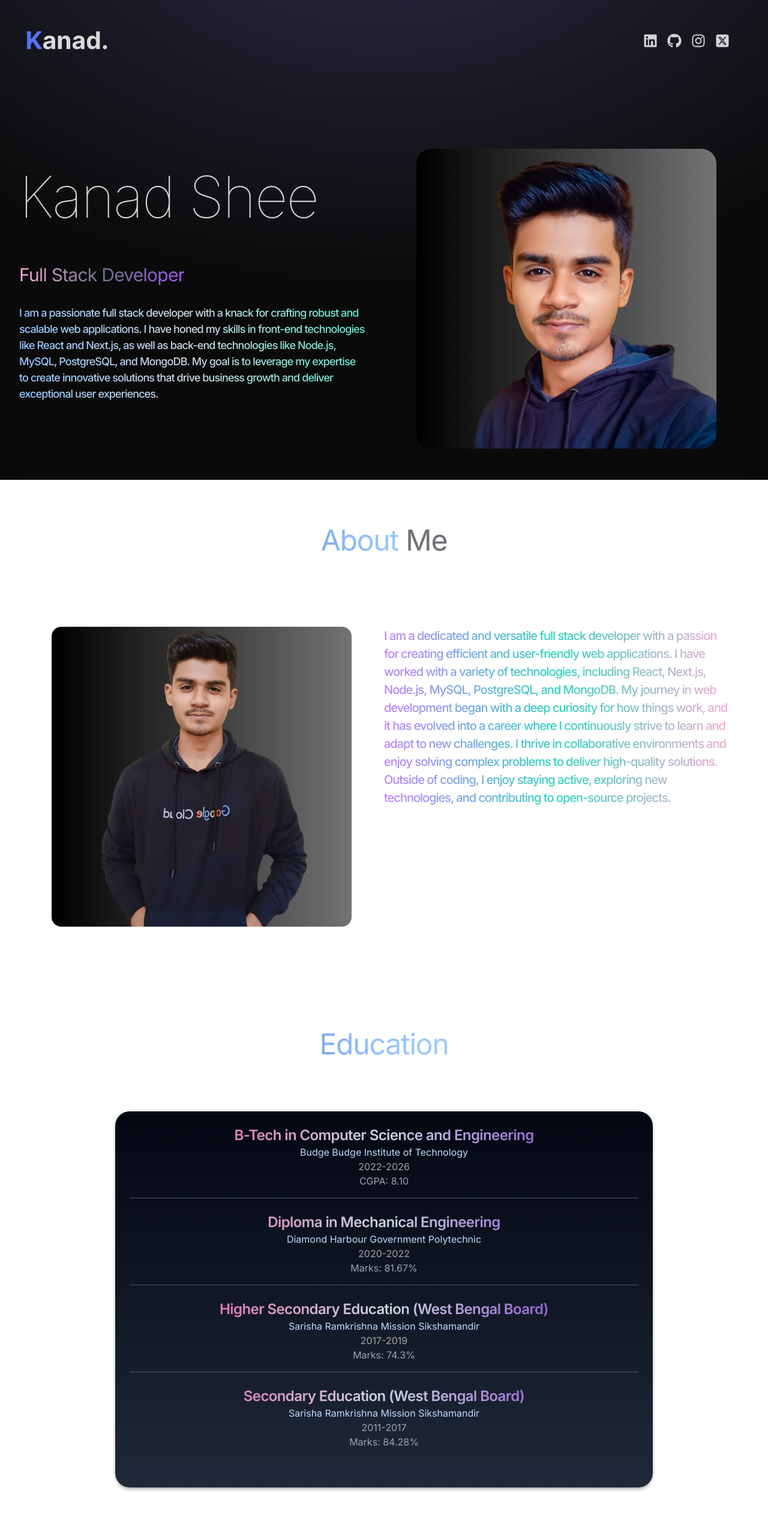
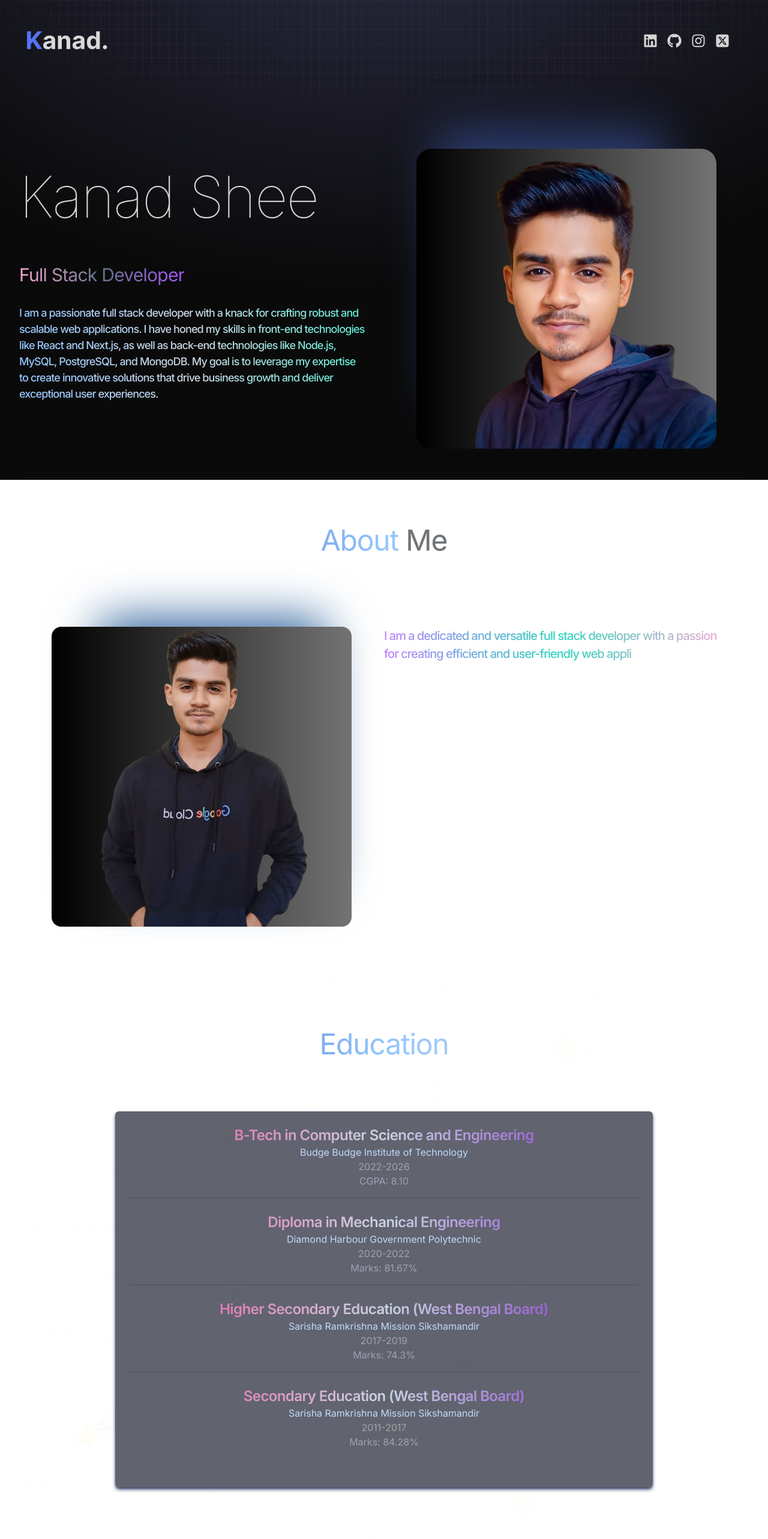
Before and after one commit to KanadShee-18/React-Framer-Portfolio, a React (Vite) app: page / in a window 1280 px wide. Shown: the top 2566 px of the page at 60% size. Built offline with nearby package versions, Linux system fonts and the light colour scheme.

Commit message:
Made some more styling added type animation

```diff
--- a/package.json
+++ b/package.json
@@ -13,7 +13,8 @@
     "framer-motion": "^11.3.19",
     "react": "^18.3.1",
     "react-dom": "^18.3.1",
-    "react-icons": "^5.2.1"
+    "react-icons": "^5.2.1",
+    "react-type-animation": "^3.2.0"
   },
   "devDependencies": {
     "@types/react": "^18.3.3",
--- a/src/App.jsx
+++ b/src/App.jsx
@@ -10,12 +10,13 @@ import Contact from "./components/Contact";
 
 const App = () => {
   return (
-    <div className="overflow-x-hidden text-neutral-300 antialiased selection:bg-cyan-300 selection:text-cyan-900">
-      <div className="fixed top-0 -z-10 h-full w-full">
+    <div className="relative overflow-x-hidden antialiased text-neutral-300 selection:bg-cyan-300 selection:text-cyan-900">
+      <div className="absolute inset-0 bg-[linear-gradient(to_right,#4f4f4f2e_1px,transparent_1px),linear-gradient(to_bottom,#4f4f4f2e_1px,transparent_1px)] bg-[size:14px_24px] [mask-image:radial-gradient(ellipse_60%_50%_at_50%_0%,#000_70%,transparent_100%)] z-0 h-[50vh]"></div>
+      <div className="fixed top-0 w-full h-full -z-10">
         <div className="absolute top-0 z-[-2] h-screen w-screen bg-neutral-950 bg-[radial-gradient(ellipse_80%_80%_at_50%_-20%,rgba(120,119,198,0.3),rgba(255,255,255,0))]"></div>
       </div>
 
-      <div className="container mx-auto px-8">
+      <div className="container px-8 mx-auto">
         <Navbar />
         <Hero />
         <About />
--- a/src/components/About.jsx
+++ b/src/components/About.jsx
@@ -2,6 +2,7 @@ import React from "react";
 import aboutImg from "../assets/about.jpg";
 import { ABOUT_TEXT } from "../constants";
 import { motion } from "framer-motion";
+import { TypeAnimation } from "react-type-animation";
 
 const About = () => {
   return (
@@ -16,8 +17,14 @@ const About = () => {
           transition={{ duration: 0.5 }}
           className="w-full lg:w-1/2 lg:p-8"
         >
-          <div className="flex items-center justify-center">
-            <img className="rounded-2xl" src={aboutImg} alt="about_img" />
+          <div className="relative flex items-center justify-center">
+            <img className="z-30 rounded-2xl" src={aboutImg} alt="about_img" />
+            <motion.div
+              initial={{ x: 100, opacity: 0 }}
+              animate={{ x: 0, opacity: 1 }}
+              transition={{ duration: 1, delay: 1.5 }}
+              className="absolute z-0 w-[70%] h-[90%] bg-[#285d99] right-16 rounded-3xl blur-[40px] -top-3"
+            ></motion.div>
           </div>
         </motion.div>
         <motion.div
@@ -28,7 +35,17 @@ const About = () => {
         >
           <div className="flex justify-center lg:justify-start">
             <p className="my-2 max-w-xl py-6 text-[20px] tracking-tighter text-transparent bg-gradient-to-r from-purple-400 via-teal-400 to-pink-300 bg-clip-text font-medium">
-              {ABOUT_TEXT}
+              <TypeAnimation
+                sequence={[ABOUT_TEXT, 1000, ""]}
+                repeat={Infinity}
+                cursor={true}
+                style={{
+                  whiteSpace: "pre-line",
+                  display: "block",
+                }}
+                omitDeletionAnimation={true}
+              />
+              {/* {ABOUT_TEXT} */}
             </p>
           </div>
         </motion.div>
--- a/src/components/Education.jsx
+++ b/src/components/Education.jsx
@@ -1,5 +1,7 @@
 import React from "react";
 import { motion } from "framer-motion";
+import orbitalImg from "../assets/orbital.png";
+import "./education.css";
 
 const educationData = [
   {
@@ -30,8 +32,9 @@ const educationData = [
 
 const Education = () => {
   return (
-        <div id="education" className="w-full py-12">
-            <div className="container px-4 mx-auto text-center">
+    <div id="education" className="relative w-full py-12">
+      <img className="absolute orbital" src={orbitalImg} alt="" />
+      <div className="container relative px-4 mx-auto text-center">
         <motion.h2
           whileInView={{ opacity: 1, y: 0 }}
           initial={{ opacity: 0, y: -100 }}
@@ -44,7 +47,7 @@ const Education = () => {
           whileInView={{ opacity: 1, x: 0 }}
           initial={{ opacity: 0, x: 100 }}
           transition={{ duration: 0.8 }}
-                    className="w-full max-w-4xl p-6 mx-auto text-gray-400 shadow-md bg-gradient-to-b from-gray-950 to-gray-800 rounded-3xl shadow-neutral-500/50"
+          className="w-full max-w-4xl p-6 mx-auto text-gray-400 shadow-md bg-[#1e2133] rounded-md shadow-[#303e66] bg-opacity-70"
         >
           {educationData.map((item, index) => (
             <motion.div
--- a/src/components/Hero.jsx
+++ b/src/components/Hero.jsx
@@ -19,7 +19,7 @@ const container = (delay) => ({
 
 const Hero = () => {
   return (
-    <div className="pb-4 border-b border-neutral-900 lg:mb-35">
+    <div className="relative pb-4 border-b border-neutral-900 lg:mb-35">
       <div className="flex flex-wrap">
         <div className="w-full lg:w-1/2">
           <div className="flex flex-col items-center lg:items-start">
@@ -50,15 +50,22 @@ const Hero = () => {
           </div>
         </div>
         <div className="w-full lg:w-1/2 lg:p-8">
-          <div className="flex justify-center">
+          <motion.div className="relative flex justify-center">
             <motion.img
               initial={{ x: 100, opacity: 0 }}
               animate={{ x: 0, opacity: 1 }}
               transition={{ duration: 1, delay: 1.2 }}
               src={profilePic}
               alt="Kanad Shee"
+              className="relative z-30"
             />
-          </div>
+            <motion.div
+              initial={{ x: 100, opacity: 0 }}
+              animate={{ x: 0, opacity: 1 }}
+              transition={{ duration: 1, delay: 1.5 }}
+              className="absolute z-0 w-[70%] h-[90%] bg-[#2d3f77] left-14 rounded-3xl blur-[40px] -top-7"
+            ></motion.div>
+          </motion.div>
         </div>
       </div>
     </div>
--- a/src/components/Navbar.jsx
+++ b/src/components/Navbar.jsx
@@ -6,35 +6,35 @@ import { FaInstagram } from "react-icons/fa";
 
 const Navbar = () => {
   return (
-    <nav className="mb-20 flex items-center justify-between py-6">
-      <div className="flex flex-shrink-0 items-center">
-        <img src={logo} className="mx-2 h-10" alt="logo" />
+    <nav className="relative flex items-center justify-between py-6 mb-20">
+      <div className="flex items-center flex-shrink-0">
+        <img src={logo} className="h-10 mx-2" alt="logo" />
       </div>
-      <div className="m-8 flex items-center justify-center gap-4 text-2xl">
+      <div className="flex items-center justify-center gap-4 m-8 text-2xl">
         <a
           href="https://www.linkedin.com/in/kanad-shee-aa8606246/"
-          className="cursor-pointer transform transition duration-500 hover:scale-125 hover:text-purple-500"
+          className="transition duration-500 transform cursor-pointer hover:scale-125 hover:text-purple-500"
           target="_blank"
         >
           <FaLinkedin />
         </a>
         <a
           href="https://github.com/KanadShee-18"
-          className="cursor-pointer transform transition duration-500 hover:scale-125 hover:text-purple-500"
+          className="transition duration-500 transform cursor-pointer hover:scale-125 hover:text-purple-500"
           target="_blank"
         >
           <FaGithub />
         </a>
         <a
           href="https://www.instagram.com/kanadshee/"
-          className="cursor-pointer transform transition duration-500 hover:scale-125 hover:text-purple-500"
+          className="transition duration-500 transform cursor-pointer hover:scale-125 hover:text-purple-500"
           target="_blank"
         >
           <FaInstagram />
         </a>
         <a
           href="https://twitter.com/Kanad_Shee"
-          className="cursor-pointer transform transition duration-500 hover:scale-125 hover:text-purple-500"
+          className="transition duration-500 transform cursor-pointer hover:scale-125 hover:text-purple-500"
           target="_blank"
         >
           <FaSquareXTwitter />
--- a/src/components/Projects.jsx
+++ b/src/components/Projects.jsx
@@ -2,6 +2,7 @@ import React from "react";
 import { PROJECTS } from "../constants";
 import { FaExternalLinkAlt } from "react-icons/fa";
 import { motion } from "framer-motion";
+import "./project.css";
 
 const Projects = () => {
   return (
@@ -16,27 +17,20 @@ const Projects = () => {
       </motion.h1>
       <div>
         {PROJECTS.map((project, index) => (
-                    <div
-                        key={index}
-                        className="flex flex-wrap mb-12 lg:justify-center"
-                    >
+          <div key={index} className="flex flex-wrap mb-12 lg:justify-center">
             <motion.div
               whileInView={{ opacity: 1, x: 0 }}
               initial={{ opacity: 0, x: -100 }}
               transition={{ duration: 1 }}
               className="w-full lg:w-1/4"
             >
-                            <a
-                                href={project.link}
-                                target="_blank"
-                                rel="noopener noreferrer"
-                            >
+              <a href={project.link} target="_blank" rel="noopener noreferrer">
                 <img
                   src={project.image}
                   width={200}
                   height={200}
                   alt={project.title}
-                                    className="mb-6 duration-200 ease-in-out transform rounded hover:scale-105"
+                  className="mb-6 duration-200 ease-in-out transform rounded hover:scale-105 projectImg"
                 />
               </a>
             </motion.div>
@@ -60,9 +54,7 @@ const Projects = () => {
                 <span>Link</span>
               </a>
 
-                            <p className="mb-4 text-neutral-400">
-                                {project.description}
-                            </p>
+              <p className="mb-4 text-[#5e6dad]">{project.description}</p>
               {project.technologies.map((tech, index) => (
                 <span
                   key={index}
--- a/src/components/Skills.jsx
+++ b/src/components/Skills.jsx
@@ -40,7 +40,7 @@ const Skills = () => {
             key={index}
             className="flex flex-col w-full m-4 md:w-1/2 lg:w-1/4"
           >
-            <div className="flex-grow p-6 text-gray-400 transition-all duration-300 ease-in-out rounded-lg shadow-lg cursor-pointer bg-gradient-to-b from-gray-800 to-gray-700 shadow-neutral-500/50 hover:-translate-y-2">
+            <div className="flex-grow p-6 text-gray-400 transition-all duration-300 ease-in-out rounded-lg shadow-lg cursor-pointer bg-[#1e2233] shadow-[#242e50] hover:-translate-y-2 hover:bg-[#262b44]">
               <h3 className="mb-2 text-xl font-semibold text-pink-500">
                 {skill.category}
               </h3>
--- /dev/null
+++ b/src/components/education.css
@@ -0,0 +1,16 @@
+.orbital {
+  left: 0;
+  top: 0;
+  opacity: 0.05;
+  animation: 100s linear infinite rotateOrbital;
+  /* z-index: 5; */
+}
+
+@keyframes rotateOrbital {
+  0% {
+    transform: rotate(0deg);
+  }
+  100% {
+    transform: rotate(60deg);
+  }
+}
--- /dev/null
+++ b/src/components/project.css
@@ -0,0 +1,3 @@
+.projectImg {
+  box-shadow: -10px -10px 1px #324686;
+}
```
Also changed, not shown: src/components/Technologies.jsx (+13 -13 lines), src/assets/orbital.png (added), 1 other file (tests, documents, lock files or other folders). Lines whose indentation alone changed are shown as unchanged.
